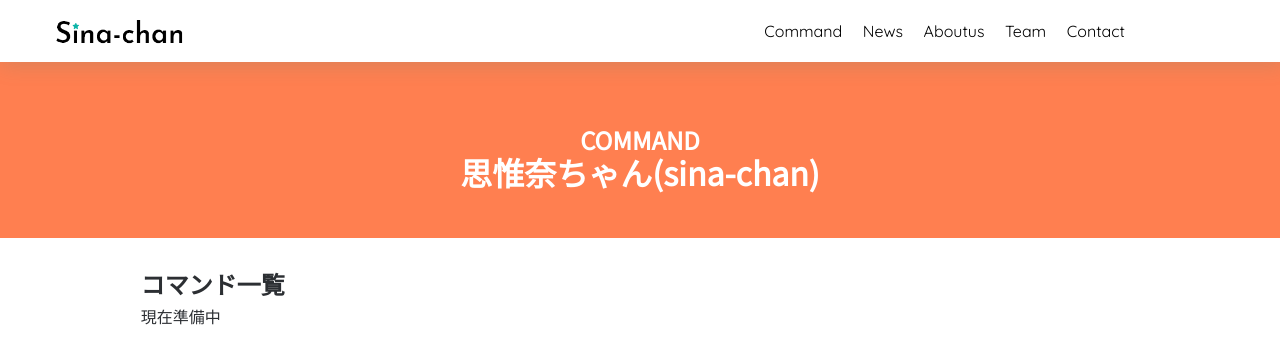
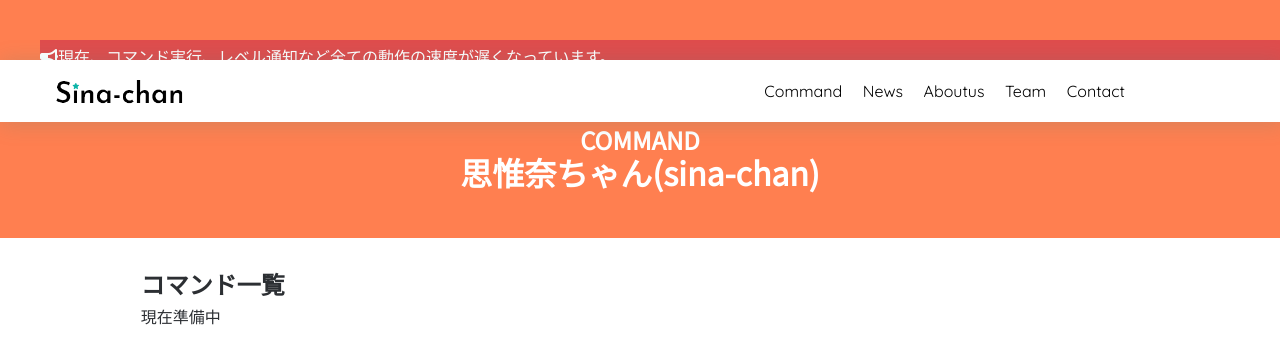
Before and after one commit to SinaKitagami/sinakitagami.github.io, a Jekyll site: the page built from command.md, in a window 1280 px wide and 900 px high. Shown: the top 364 px of the window. Built offline with Jekyll 4.4.1, drawn with Linux system fonts in a browser that asks for light colours; nearby versions of some CDN libraries.

Commit message:
少し修正。(スマホデザインはまだ)

```diff
--- a/assets/css/main.scss
+++ b/assets/css/main.scss
@@ -153,7 +153,7 @@ body{
         /*box-shadow: 0 0 10px;*/
         background-color: #ffffff;
         position: fixed;
-        /*top: 0;*/
+        top: 60px;
         z-index: 9999;
         box-shadow: 2px 2px 20px 2px #04919125;
     }
@@ -218,12 +218,6 @@ body{
         background: #67c5ff;
         color: white;
       }
-.notice{
-    background-color: #ff6767;
-    color:#fff;
-    text-align: center;
-}
-
 .top-img{
     border-radius: 50%;
     width: 250px;
@@ -450,13 +444,13 @@ ul{
 }
 
 .announce {
-  margin-left: 15px;
+  margin-left: 0;
   height: 62px;
   width: 100%;
-  /*box-shadow: 0 0 10px;*/
   background-color: #df4d4d;
   position: fixed;
   top: 0;
   z-index: 9999;
   color: #fff;
+  margin: 40px;
 }
```
